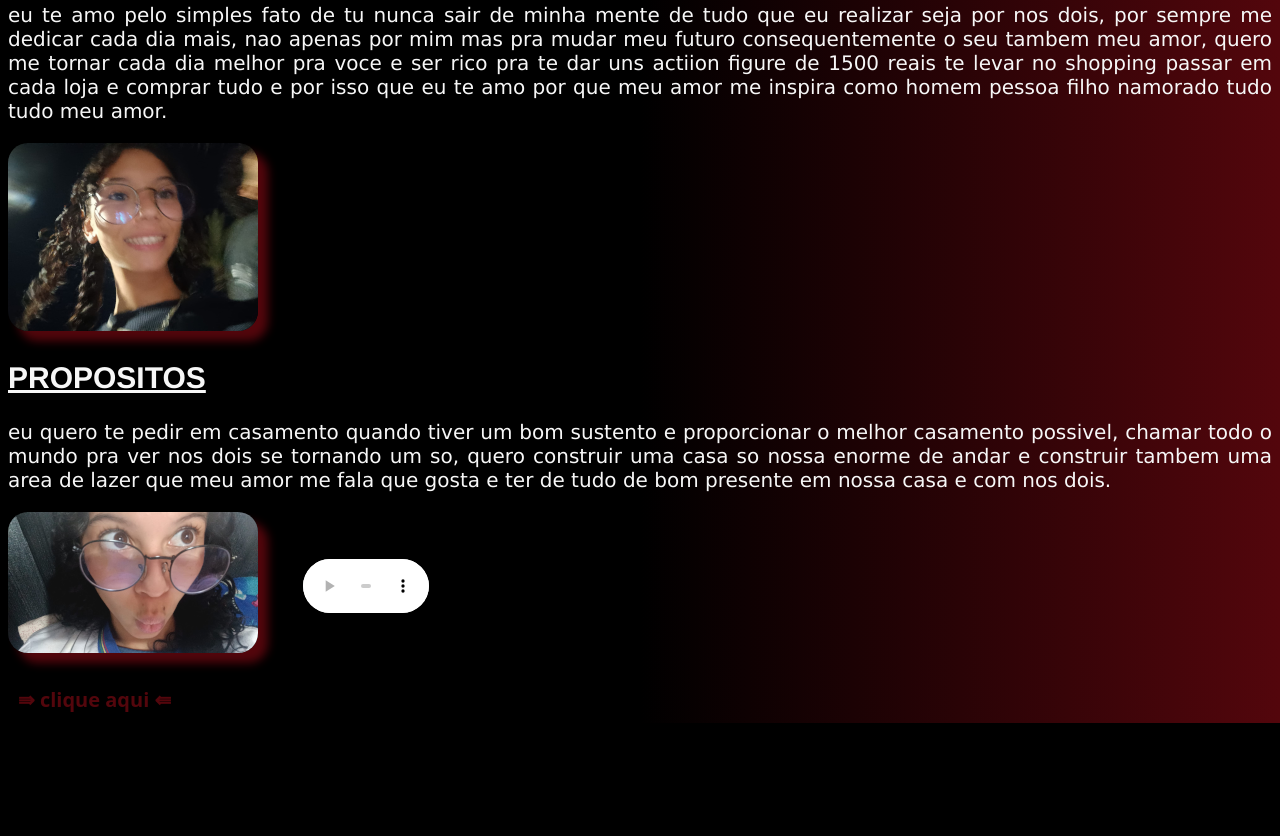
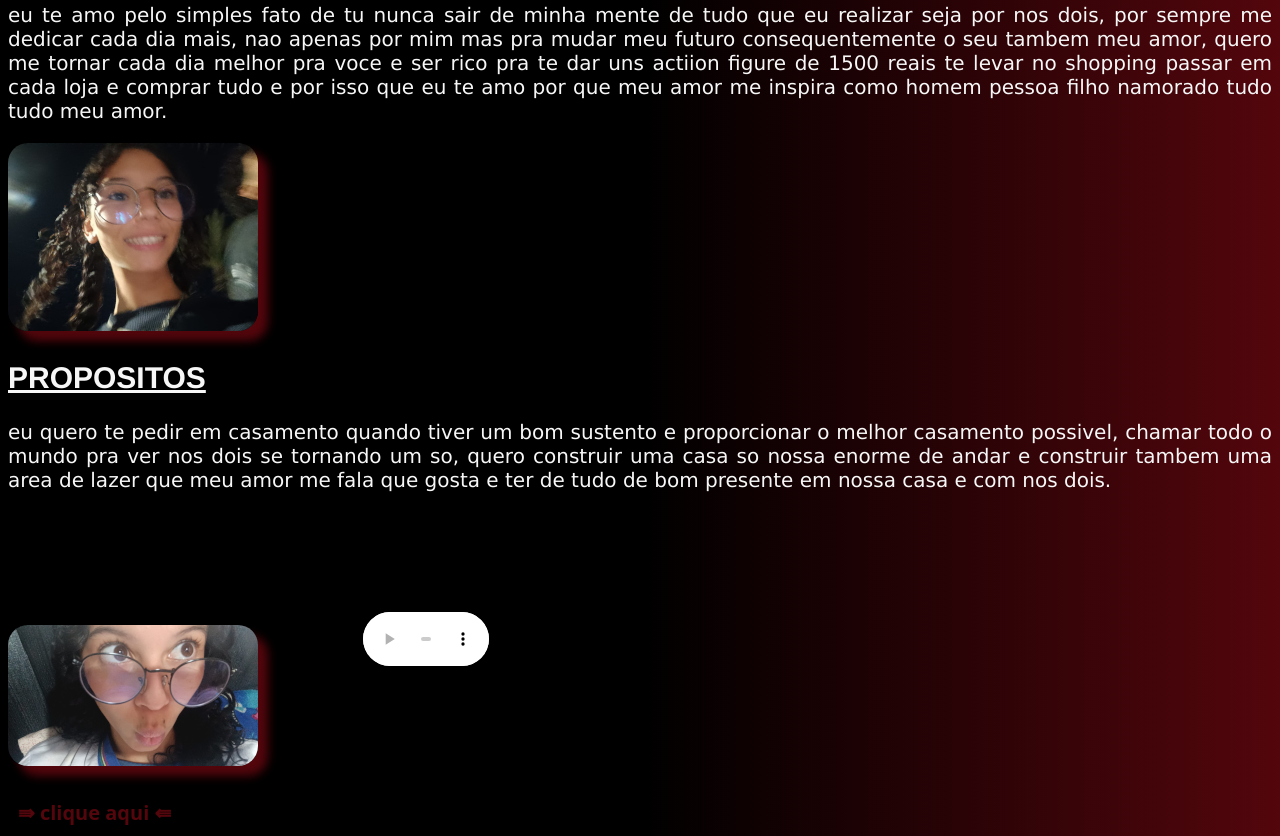
Before and after one commit to lucaxcomx0-eng/decla, a plain HTML site: page index.html in a window 1280 px wide. Shown: the part 515-1351 px from the top of the page. Before the commit the page ends 1238 px from the top, so only its background shows below. Drawn offline with Linux system fonts and the light colour scheme.

Commit message:
update 1

```diff
--- a/style.css
+++ b/style.css
@@ -57,7 +57,7 @@ audio{
     background-image:linear-gradient(to left#000000 50%,#52040b 50%);
     max: width 800px;;
     min: width 400px;;
-    margin:40px;
+    margin: 100px;px;
 
 }
 audio::-webkit-media-controls-panel{
```
